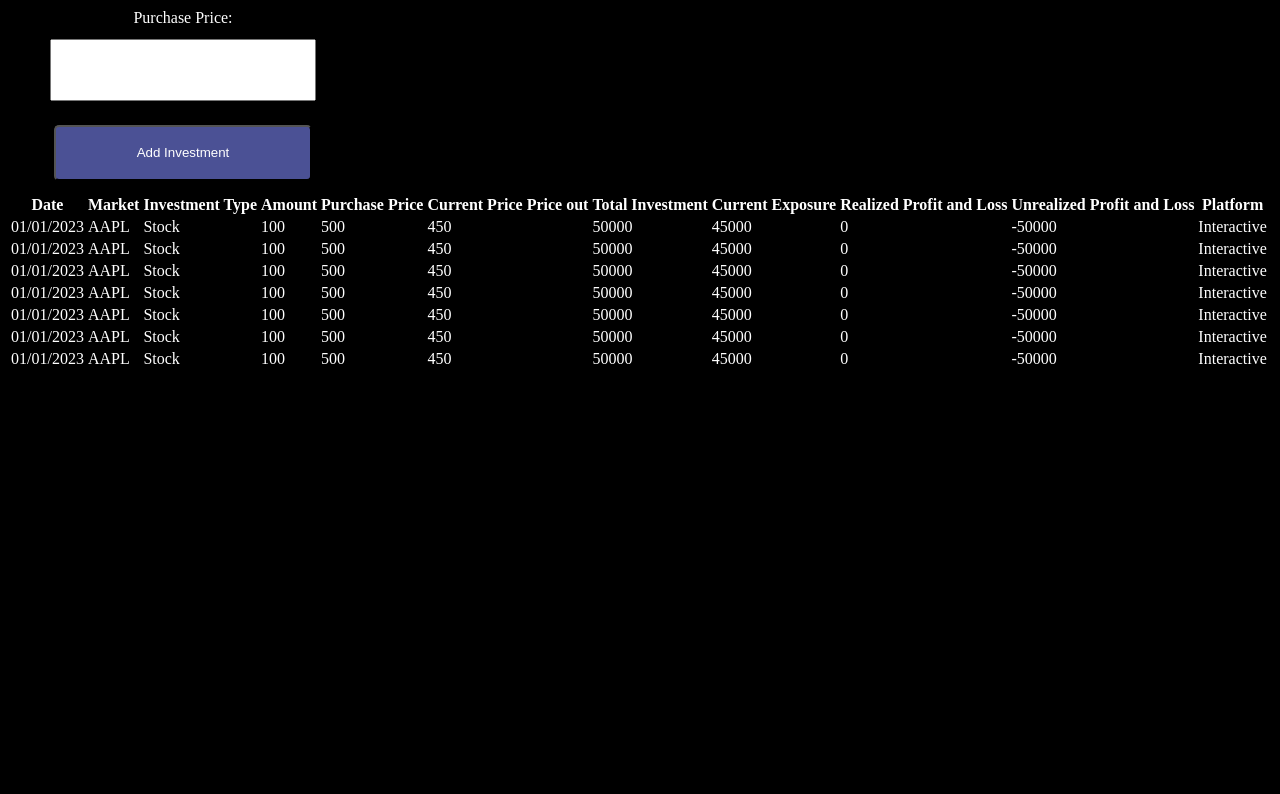
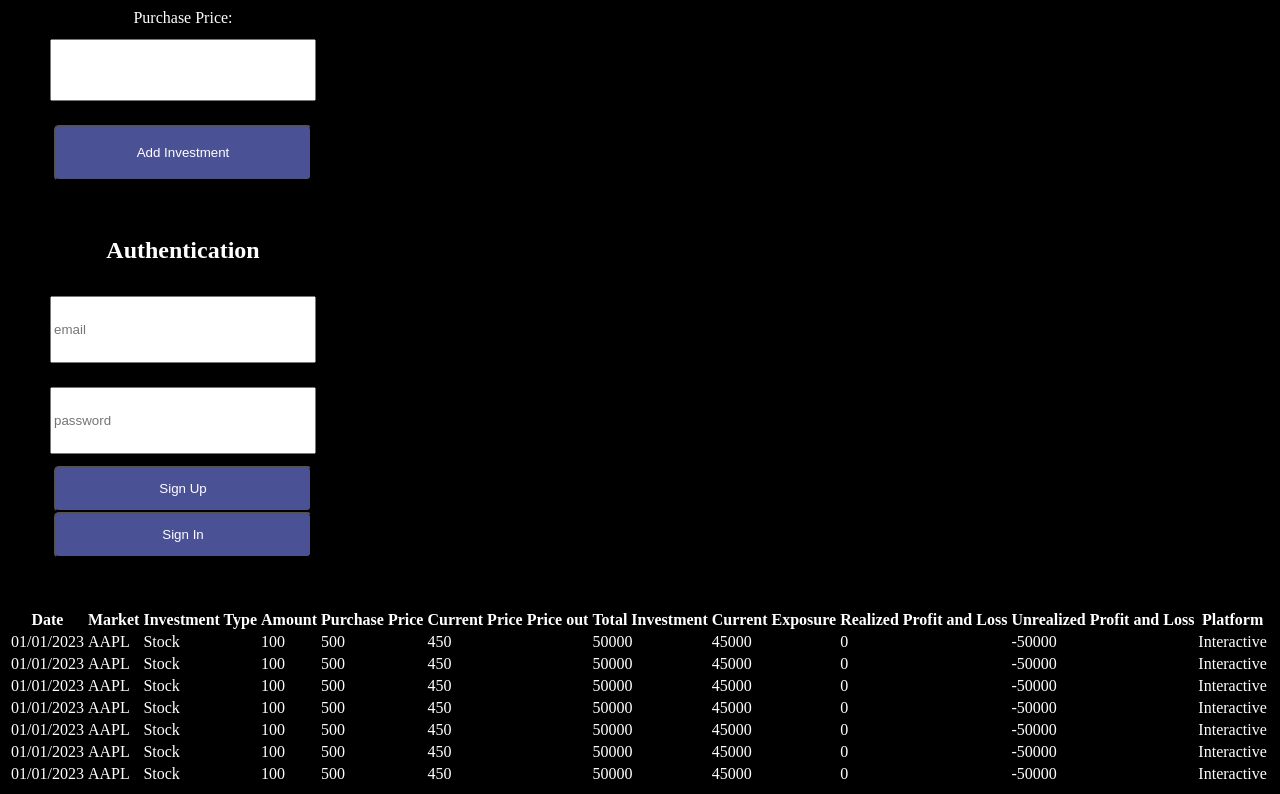
Before and after one commit to enkhee1117/portfolio_tracker, a website: page index.html in a window 1280 px wide. Shown: the part 477-1271 px from the top of the page. Before the commit the page ends 856 px from the top, so only its background shows below. Drawn offline with Linux system fonts and the light colour scheme.

```diff
--- a/index.html
+++ b/index.html
@@ -31,7 +31,16 @@
             </form>
         </section>
 
-
+        <!-- Login section -->
+        <section>
+            <div id="authForm" class="authentication">
+                <h2>Authentication</h2>
+                <input type="email" placeholder="email" id="userEmail">
+                <input type="password" placeholder="password" id="userPassword">
+                <button id="signUpButton" class="button">Sign Up</button>
+                <button id="signInButton" class="button">Sign In</button>
+            </div>
+        </section>
 <!-- Table that shows all trading history of stocks and cryptocurrencies -->
     <table>
         <tr>
@@ -151,7 +160,11 @@
     </div>
 
 
+    <script type="module">
+        const userEmail = document.querySelector('#userEmail');
+        const userPassword = document.querySelector('#userPassword');
 
+    </script>
 
 </body>
 </html>
--- a/style.css
+++ b/style.css
@@ -49,3 +49,20 @@
     width: 258px;
     height: 61px;
 }
+
+.authentication {
+    display: flex;
+    flex-direction: column;
+    /* max width 350px */
+    max-width: 350px;
+    height: 391px;
+    /* make elements aligned center */
+    align-items: center;
+    padding-top: 24px;
+}
+
+.authentication input {
+    margin: 12px 0px 12px 0px;
+    width: 258px;
+    height: 61px;
+}
```
Also changed, not shown: firebase.js (added, +28 -0 lines), package.json (added, +19 -0 lines).
